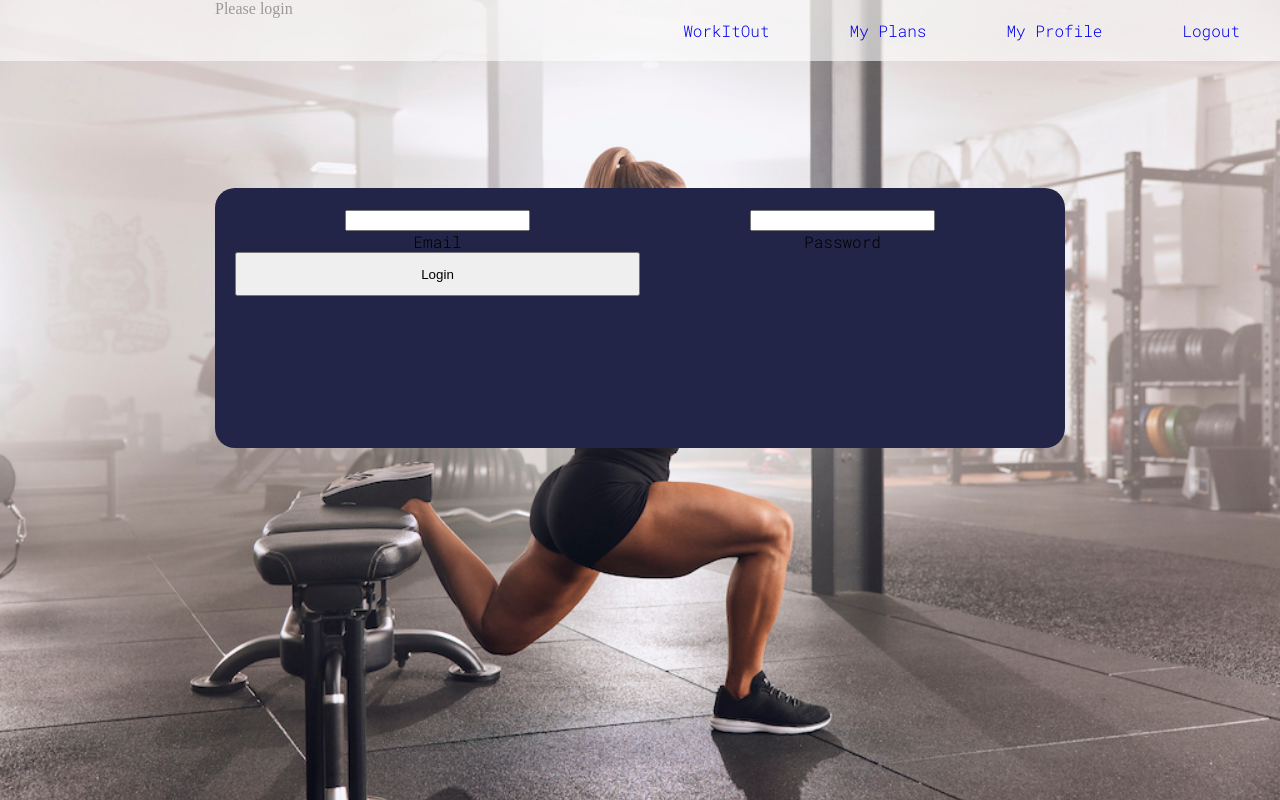
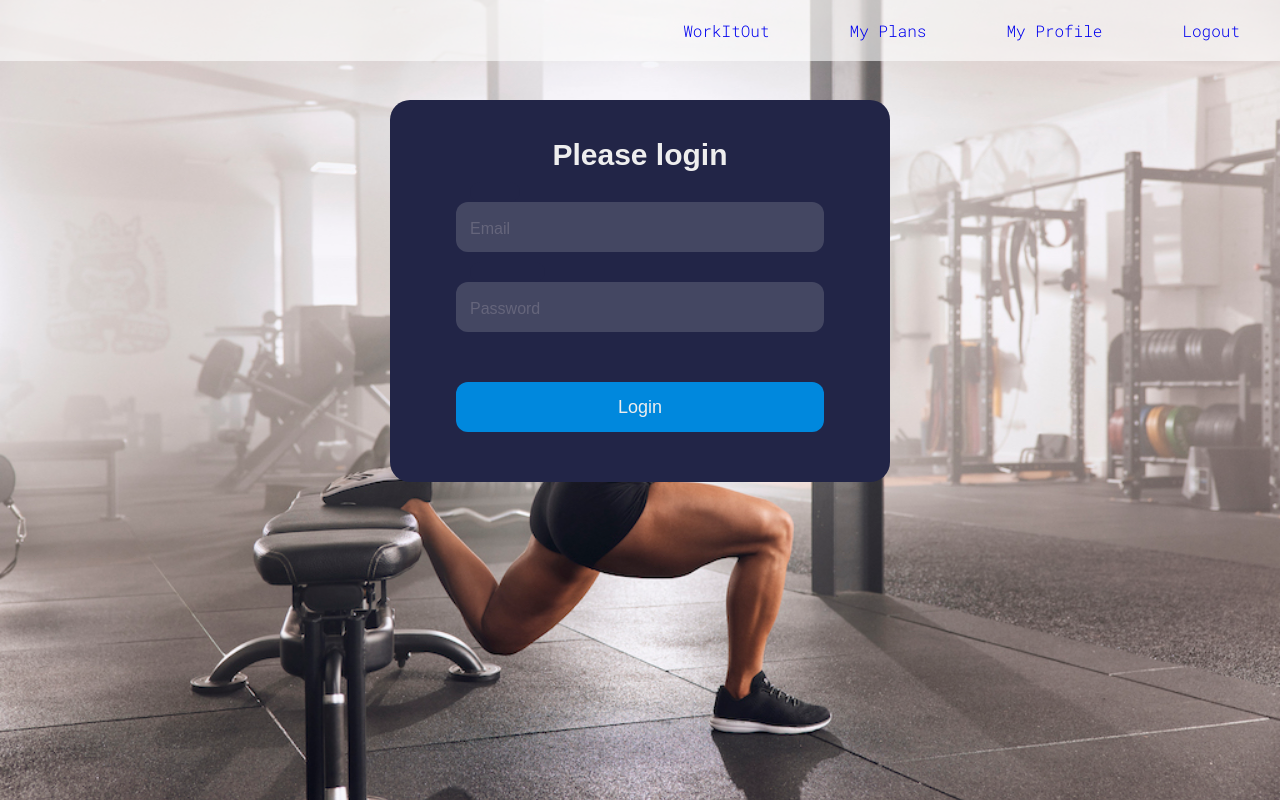
Before and after one commit to Mikoolio41/final_project, a React (Create React App) app in the folder client/: page /login in a window 1280 px wide. Built offline with nearby package versions, Linux system fonts and the light colour scheme.

Commit message:
login fix

```diff
--- a/client/src/components/Equipment.js
+++ b/client/src/components/Equipment.js
@@ -5,7 +5,6 @@ const equip = [
   { name: "assisted", label: "Assisted", exid: "assisted" },
   { name: "band", label: "Band", exid: "band" },
   { name: "barbell", label: "Barbell", exid: "barbell" },
-  // { name: "body_weight", label: "Body Weight", exid: "body weight" },
   { name: "bosu_ball", label: "Bosu Ball", exid: "bosu ball" },
   { name: "cable", label: "Cable", exid: "cable" },
   { name: "dumbbell", label: "Dumbbell", exid: "dumbbell" },
--- a/client/src/containers/Login.js
+++ b/client/src/containers/Login.js
@@ -10,10 +10,9 @@ function Login() {
   let navigate = useNavigate();
 
   return (
-    <div className="loginForm">
-      <div className="titleLogin">Please login</div>
+    <div className={styles.loginForm}>
       <form
-        className={styles.form}
+        className={styles.form2}
         onSubmit={async (event) => {
           event.preventDefault();
           let userLogin = {
@@ -38,24 +37,25 @@ function Login() {
           }
         }}
       >
+        <div className={styles.titleLogin}>Please login</div>
         {/* <div className="subtitle">Please insert your info:</div> */}
-        <div className="input-container ic1">
+        <div className={`${styles.inputContainer} ${styles.ic1}`}>
           <input
-            className="input"
+            className={styles.input}
             type="email"
             id="email"
             name="email"
             placeholder=" "
             onChange={(e) => setEmail(e.target.value)}
           />
-          <div className="cut"></div>
-          <label className="placeholder" htmlFor="email">
+          <div className={styles.cutEmail}></div>
+          <label className={styles.placeholder} htmlFor="email">
             Email
           </label>
         </div>
-        <div className="input-container ic1">
+        <div className={`${styles.inputContainer} ${styles.ic1}`}>
           <input
-            className="input"
+            className={styles.input}
             type="password"
             id="password"
             name="password"
@@ -68,12 +68,12 @@ function Login() {
               }
             }}
           />
-          <div className="cut"></div>
-          <label className="placeholder" htmlFor="password">
+          <div className={styles.cut}></div>
+          <label className={styles.placeholder} htmlFor="password">
             Password
           </label>
         </div>
-        <button className="submit" type="submit">
+        <button className={styles.submit} type={styles.submit}>
           Login
         </button>
       </form>
--- a/client/src/containers/Login.module.css
+++ b/client/src/containers/Login.module.css
@@ -1,30 +1,26 @@
-body {
+/* body {
   background-color: rgb(34, 34, 34);
   justify-content: center;
   margin: 0;
+} */
+
+.loginForm {
+  display: flex;
+  justify-content: center;
+  text-align: center;
 }
 
-.form {
+.form2 {
   background-color: rgba(34, 37, 71);
   border-radius: 20px;
   box-sizing: border-box;
   height: fit-content;
   margin-top: 20%;
   padding: 20px;
-  width: 850px;
+  width: 500px;
   font-family: "Roboto Mono";
 }
 
-form {
-  display: grid;
-  grid-template-columns: 1fr 1fr;
-  grid-template-rows: repeat(5, 1fr);
-  justify-content: center;
-  text-align: center;
-  /* height: 100px; */
-}
-
-.titleRegister,
 .titleLogin {
   color: #eee;
   font-family: sans-serif;
@@ -41,7 +37,7 @@ form {
   margin-top: 10px;
 } */
 
-.input-container {
+.inputContainer {
   height: 50px;
   position: relative;
   /* width: 50%; */
@@ -64,31 +60,37 @@ form {
   width: 80%;
 }
 
-.cut {
+.cut,
+.cutEmail {
   background-color: rgba(34, 37, 71);
   border-radius: 10px;
   height: 20px;
-  left: 20px;
+  left: 60px;
   position: absolute;
   top: -20px;
   transform: translateY(0);
   transition: transform 200ms;
-  width: 83px;
 }
 
-.cut-short {
+.cut {
+  width: 75px;
+}
+
+.cutEmail {
   width: 50px;
 }
 
 .input:focus ~ .cut,
-.input:not(:placeholder-shown) ~ .cut {
+.input:not(:placeholder-shown) ~ .cut,
+.input:focus ~ .cutEmail,
+.input:not(:placeholder-shown) ~ .cutEmail {
   transform: translateY(8px);
 }
 
 .placeholder {
   color: #65657b;
   font-family: sans-serif;
-  left: 55px;
+  left: 60px;
   line-height: 14px;
   pointer-events: none;
   position: absolute;
@@ -110,28 +112,6 @@ form {
   color: #dc2f55;
 }
 
-.inputAge {
-  margin-bottom: 20px;
-}
-
-.femalebtn,
-.otherbtn {
-  margin-left: 30px;
-}
-
-.goal,
-.labelGoal,
-.gender,
-.labelGender,
-.labelBirthdate {
-  color: white;
-  margin: 30px 0;
-}
-
-.calendar {
-  margin: 20px 0;
-}
-
 .submit {
   background-color: #08d;
   border-radius: 12px;
@@ -141,11 +121,11 @@ form {
   cursor: pointer;
   font-size: 18px;
   height: 50px;
-  margin-top: 45px;
+  margin-top: 50px;
+  margin-bottom: 30px;
   outline: 0;
   text-align: center;
-  width: 100%;
-  grid-column: 1/3;
+  width: 80%;
 }
 
 .submit:active {
--- a/client/src/containers/Signup.js
+++ b/client/src/containers/Signup.js
@@ -53,8 +53,10 @@ function Signup() {
 
   return (
     <div className={styles.signUpForm}>
-      <div className={styles.titleRegister}>Please fill out the info below</div>
-      <form className={styles.form} onSubmit={handleSubmit}>
+      <form className={styles.form1} onSubmit={handleSubmit}>
+        <div className={styles.titleRegister}>
+          Please fill out the info below
+        </div>
         {/* <div className="subtitle">Please insert your info:</div> */}
         <div className={`${styles.inputContainer} ${styles.ic1}`}>
           <input
--- a/client/src/containers/Signup.module.css
+++ b/client/src/containers/Signup.module.css
@@ -4,7 +4,7 @@ body {
   margin: 0;
 }
 
-.form {
+.signUpForm {
   background-color: rgba(34, 37, 71);
   border-radius: 20px;
   box-sizing: border-box;
@@ -15,7 +15,7 @@ body {
   font-family: "Roboto Mono";
 }
 
-form {
+.form1 {
   display: grid;
   grid-template-columns: 1fr 1fr;
   grid-template-rows: repeat(5, 1fr);
@@ -24,13 +24,13 @@ form {
   /* height: 100px; */
 }
 
-.titleRegister,
-.titleLogin {
+.titleRegister {
   color: #eee;
   font-family: sans-serif;
   font-size: 30px;
   font-weight: 600;
   margin-top: 18px;
+  grid-column: 1/3;
 }
 
 /* .subtitle {
@@ -68,7 +68,7 @@ form {
   background-color: rgba(34, 37, 71);
   border-radius: 10px;
   height: 20px;
-  left: 20px;
+  left: 55px;
   position: absolute;
   top: -20px;
   transform: translateY(0);
```
